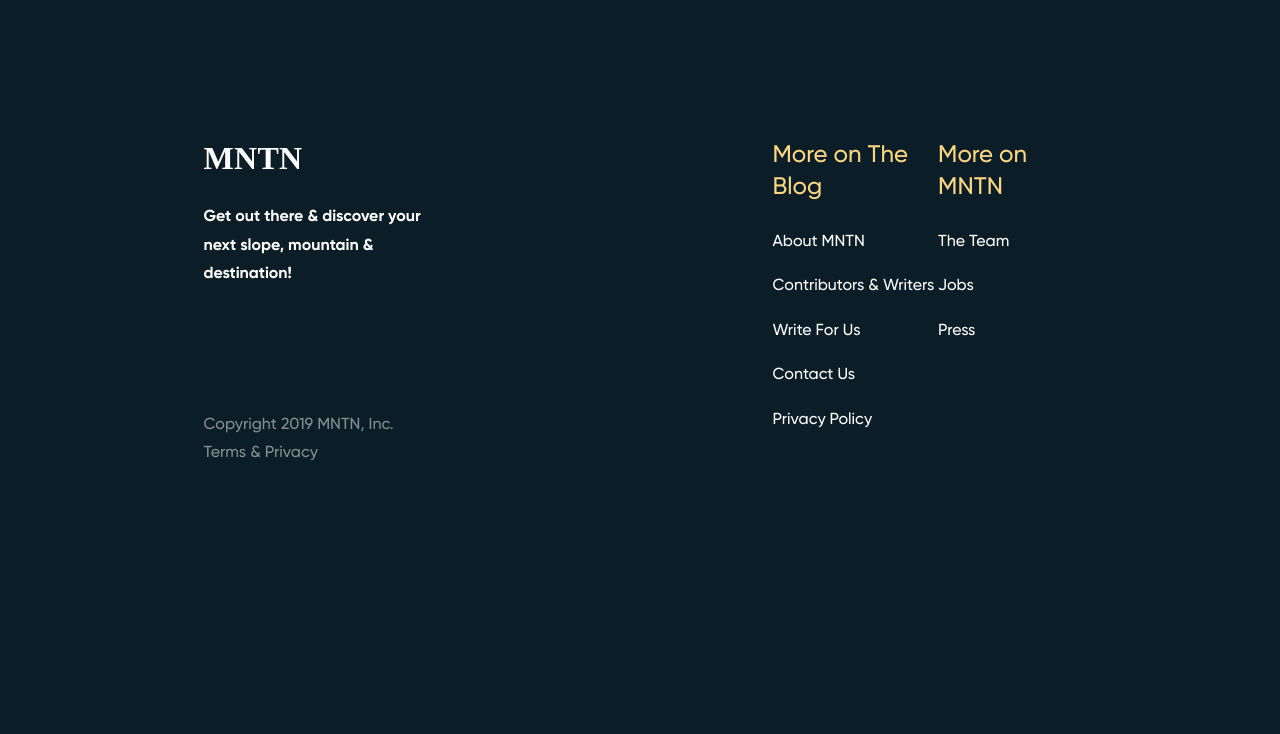
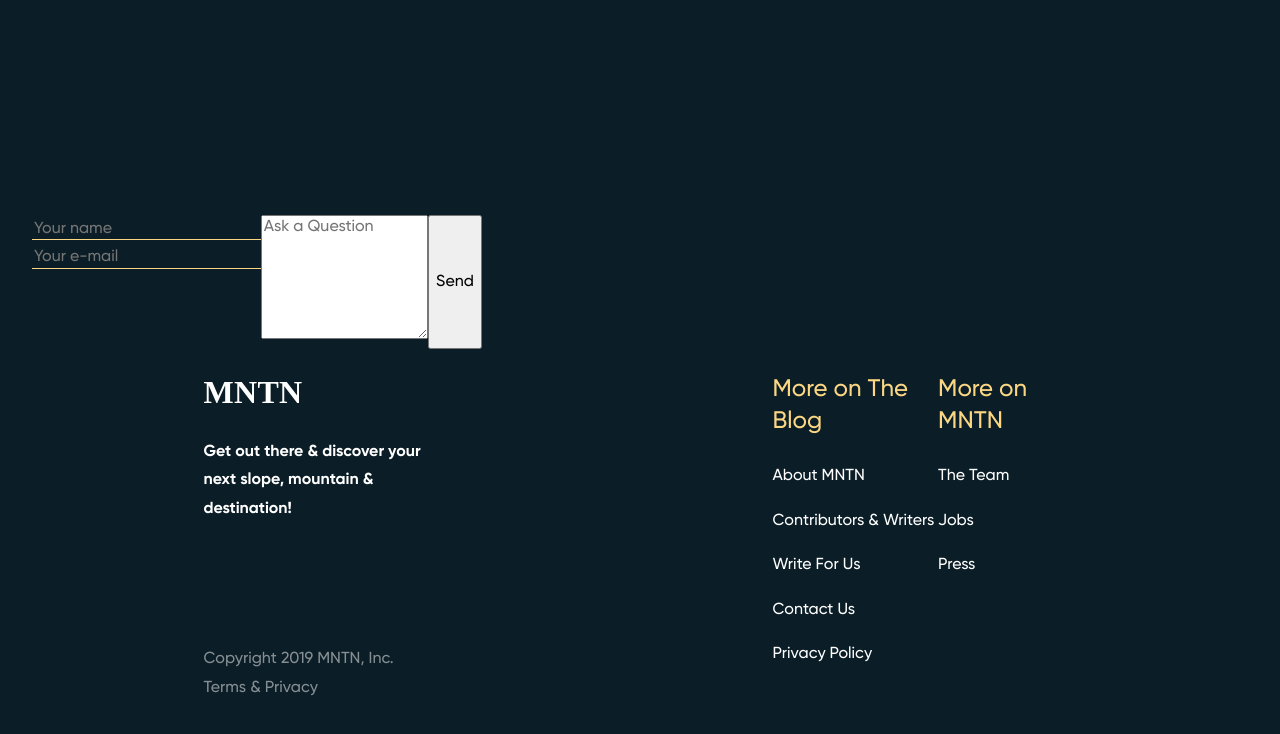
Before and after one commit to Lelikboss/mountain-project, a plain HTML site: page index.html in a window 1280 px wide. Shown: the part 3060-3794 px from the top of the page. Drawn offline with nearby package versions, Linux system fonts and the light colour scheme; a web font is replaced by a local one.

Commit message:
add form

```diff
--- a/index.html
+++ b/index.html
@@ -246,7 +246,39 @@
 
     <!-- Footer start -->
     <footer id="footer" class="footer-section">
-      <div class="container footer">
+      <div class="container">
+        <form class="form">
+          <div class="form__block--position">
+            <label class="form__label">
+              <input
+                class="form__field"
+                type="text"
+                name="username"
+                placeholder="Your name"
+              />
+            </label>
+            <label class="form__label">
+              <input
+                class="form__field"
+                type="email"
+                name="email"
+                placeholder="Your e-mail"
+              />
+            </label>
+          </div>
+          <div class="form__block--position">
+            <textarea
+              class="form__textarea"
+              name="user_message"
+              id=""
+              cols="30"
+              rows="10"
+              placeholder="Ask a Question"
+            ></textarea>
+          </div>
+          <button class="form__button" type="submit">Send</button>
+        </form>
+        <div class="footer">
           <ul class="list footer-list footer-grid footer-list--grid">
             <li class="footer-list__logo footer-list__item">
               <a class="link logo" href="#header">MNTN</a>
@@ -296,6 +328,7 @@
           </div>
         </div>
 
+      </div>
     </footer>
     <!-- Footer finish -->
 
@@ -306,7 +339,7 @@
             <use href="./images/sprite.svg#icon-close"></use>
           </svg>
         </button>
-        <img src="./images/1-1x.jpg" alt="" width="350">
+        <img src="./images/1-1x.jpg" alt="" width="350" />
       </div>
     </div>
 
--- /dev/null
+++ b/sass/layouts/_footer-form.scss
@@ -0,0 +1,27 @@
+.form{
+    display: flex;
+
+
+    margin-bottom: 25px;
+    width: 450px;
+    &__label{
+       width: calc(100% / 2);
+    }
+    &__label:not(:last-child){
+    }
+    &__field{
+        width: 100%;
+        border: none;
+        border-bottom: 1px solid var(--accent-color);
+        background-color: inherit;
+    }
+    &__field:not(:last-child){
+        margin-bottom: 30px;
+    }
+    // &__label:not(:last-child){
+    // }
+    &__textarea{
+        width: 100%;
+        height: 124px;
+    }
+}
--- a/sass/layouts/_footer.scss
+++ b/sass/layouts/_footer.scss
@@ -1,8 +1,12 @@
+.footer-section{
+    height: 100vh;
+
+    padding-top: 75px;
+    padding-bottom: 75px;
+}
 .footer{
-    height: 100vh;
     display: flex;
     justify-content: space-around;
-    padding-bottom: 120px;
 }
 .footer-grid{
     &:first-child{
--- a/sass/styles.scss
+++ b/sass/styles.scss
@@ -8,6 +8,7 @@
 @import './components/icons';
 @import './components/section-pretitle';
 @import './components/background';
+@import './layouts/footer-form';
 @import './layouts/modal';
 @import './layouts/header';
 @import './layouts/hero';
```
Also changed, not shown: css/styles.css, css/styles.min.css, 2 other files. Lines whose indentation alone changed are shown as unchanged.
